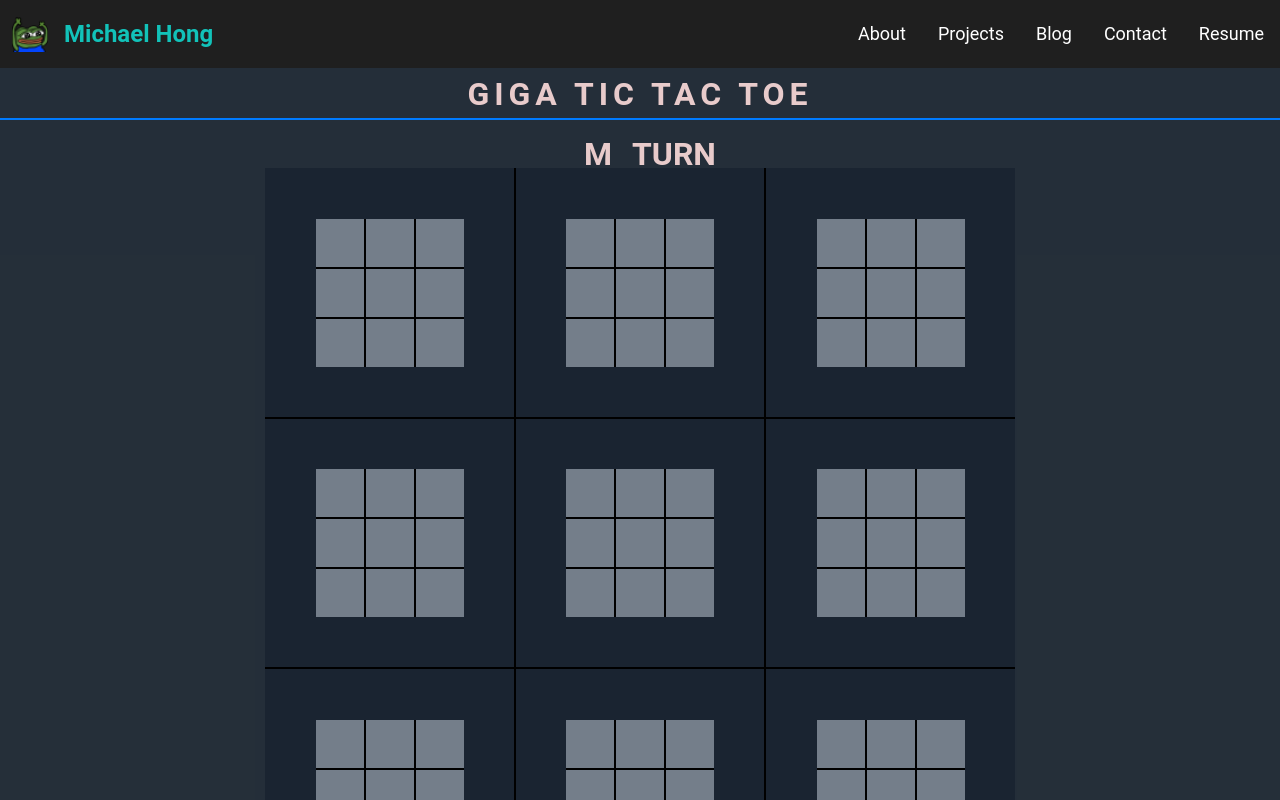
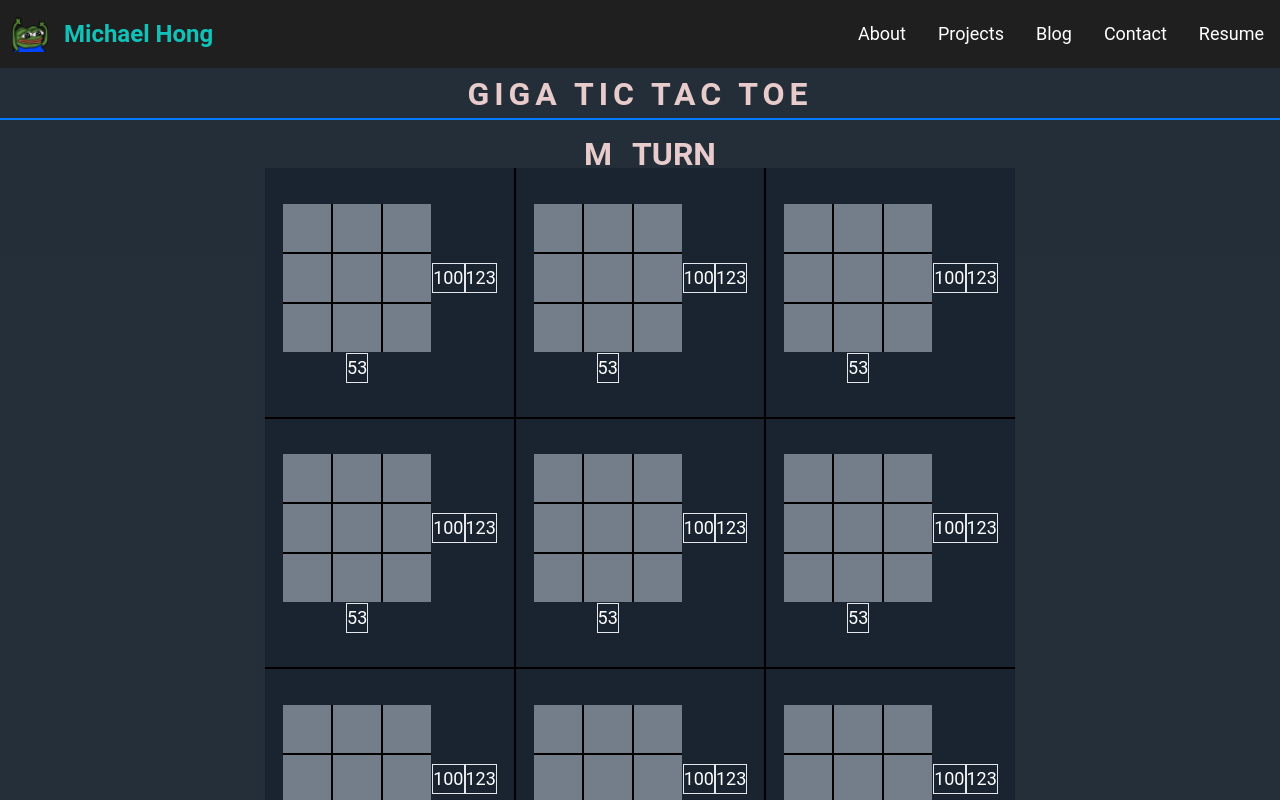
Before and after one commit to mycoal2/portfolio, a React (Create React App) app: page /test in a window 1280 px wide. Shown: the top 800 px of the page. Built offline with nearby package versions, Linux system fonts and the light colour scheme.

Commit message:
workin on game

```diff
--- a/src/components/Game/ChildBoard.jsx
+++ b/src/components/Game/ChildBoard.jsx
@@ -6,12 +6,26 @@ const ChildBoard = (props) => {
    const [cell, setCell] = useState(Array(9).fill(null));
    const [cellWin, setCellWin] = useState(false);
    const [player1Color, setPlayer1Color] = useState(false);
+   const [boardPlayable, setBoardPlayable] = useState(false);
+   const id = props.id;
+   useEffect(() => {
+      if(props.boardInfo.currentBoard === null || props.boardInfo.currentBoard === id) {
+         setBoardPlayable(true);
+         return;
+      }
+      boardPlayable(false);
+
+   }, [props.boardInfo.currentBoard]);
+
 
    const handleClick = (i, char) => () => {
       let dataCell = cell.slice();
       dataCell[i] = char;
       setCell(dataCell);
       checkWin(i, dataCell);
+      props.boardInfo.changeBoard(i);
+      console.log(props.boardInfo.currentBoard);
+      // console.log(props.boardInfo.freeBoard);
       props.changePlayer();
    }
 
@@ -27,19 +41,28 @@ const ChildBoard = (props) => {
          [2, 4, 6]
       ];
       const linesWin = lines.filter(subarray => subarray.includes(i));
-    for(let i = 0; i < linesWin.length; i++) {
-      if(dataCell[linesWin[i][0]] === dataCell[linesWin[i][1]] && dataCell[linesWin[i][0]] === dataCell[linesWin[i][2]]) {
+      for(let index = 0; index < linesWin.length; index++) {
+         if(dataCell[linesWin[index][0]] === dataCell[linesWin[index][1]] && dataCell[linesWin[index][0]] === dataCell[linesWin[index][2]]) {
             console.log("woner")
             if(props.playerTurn === "M") {
                setPlayer1Color(true);
             }
             setCellWin(true);
+            let tempFreeBoard = props.boardInfo.freeBoard.slice();
+            tempFreeBoard[id] = false;
+            props.boardInfo.setFreeBoard(tempFreeBoard);
+            return;
          }
+      }
+      if(!dataCell.some((element) => element === null)) {
+         let tempFreeBoard = props.boardInfo.freeBoard.slice();
+         tempFreeBoard[i] = false;
+         props.boardInfo.setFreeBoard(tempFreeBoard);
       }
    }
 
   return (
-    <div className={`mediumCell ${cellWin ? (player1Color ? 'player1Border' : 'player2Border') : ''}`}>
+    <div className={`pointer-events-none mediumCell ${cellWin ? (player1Color ? 'player1Border' : 'player2Border') : ''}`}>
       <Square value={cell[0]} onClick={handleClick(0, props.playerTurn)} won={cellWin}/>
       <Square value={cell[1]} onClick={handleClick(1, props.playerTurn)} won={cellWin}/>
       <Square value={cell[2]} onClick={handleClick(2, props.playerTurn)} won={cellWin}/>
--- a/src/components/Game/Game.jsx
+++ b/src/components/Game/Game.jsx
@@ -19,16 +19,21 @@ const Game = () => {
          setPlayerTurn(player1);
       }
    }
-   const changeBoard = (i) => () => {
+   const changeBoard = (i) => {
+      console.log("changed board")
       if(freeBoard[i]) {
          setCurrentBoard(i);
       } else {
          setCurrentBoard(null);
       }
    }
-   // function checkWin() {
+   const boardInfo = {
+      currentBoard,
+      changeBoard,
+      freeBoard,
+      setFreeBoard,
+   }
 
-   // };
    return (
       <section className="bg-secondery py-20">
          <div className="game-title">GIGA TIC TAC TOE</div>
@@ -37,15 +42,15 @@ const Game = () => {
             <div className="overflow-hidden">TURN</div>
          </div>
          <div className="board">
-            <ParentBoard playerTurn={playerTurn} changePlayer={changePlayerTurn} currentBoard={currentBoard} freeBoard={freeBoard} changeBoard={changeBoard} setFreeBoard={setFreeBoard}/>
-            <ParentBoard playerTurn={playerTurn} changePlayer={changePlayerTurn} currentBoard={currentBoard} freeBoard={freeBoard} changeBoard={changeBoard} setFreeBoard={setFreeBoard}/>
-            <ParentBoard playerTurn={playerTurn} changePlayer={changePlayerTurn} currentBoard={currentBoard} freeBoard={freeBoard} changeBoard={changeBoard} setFreeBoard={setFreeBoard}/>
-            <ParentBoard playerTurn={playerTurn} changePlayer={changePlayerTurn} currentBoard={currentBoard} freeBoard={freeBoard} changeBoard={changeBoard} setFreeBoard={setFreeBoard}/>
-            <ParentBoard playerTurn={playerTurn} changePlayer={changePlayerTurn} currentBoard={currentBoard} freeBoard={freeBoard} changeBoard={changeBoard} setFreeBoard={setFreeBoard}/>
-            <ParentBoard playerTurn={playerTurn} changePlayer={changePlayerTurn} currentBoard={currentBoard} freeBoard={freeBoard} changeBoard={changeBoard} setFreeBoard={setFreeBoard}/>
-            <ParentBoard playerTurn={playerTurn} changePlayer={changePlayerTurn} currentBoard={currentBoard} freeBoard={freeBoard} changeBoard={changeBoard} setFreeBoard={setFreeBoard}/>
-            <ParentBoard playerTurn={playerTurn} changePlayer={changePlayerTurn} currentBoard={currentBoard} freeBoard={freeBoard} changeBoard={changeBoard} setFreeBoard={setFreeBoard}/>
-            <ParentBoard playerTurn={playerTurn} changePlayer={changePlayerTurn} currentBoard={currentBoard} freeBoard={freeBoard} changeBoard={changeBoard} setFreeBoard={setFreeBoard}/>
+            <ParentBoard playerTurn={playerTurn} changePlayer={changePlayerTurn} boardInfo={boardInfo} id="0"/>
+            <ParentBoard playerTurn={playerTurn} changePlayer={changePlayerTurn} boardInfo={boardInfo} id="1"/>
+            <ParentBoard playerTurn={playerTurn} changePlayer={changePlayerTurn} boardInfo={boardInfo} id="2"/>
+            <ParentBoard playerTurn={playerTurn} changePlayer={changePlayerTurn} boardInfo={boardInfo} id="3"/>
+            <ParentBoard playerTurn={playerTurn} changePlayer={changePlayerTurn} boardInfo={boardInfo} id="4"/>
+            <ParentBoard playerTurn={playerTurn} changePlayer={changePlayerTurn} boardInfo={boardInfo} id="5"/>
+            <ParentBoard playerTurn={playerTurn} changePlayer={changePlayerTurn} boardInfo={boardInfo} id="6"/>
+            <ParentBoard playerTurn={playerTurn} changePlayer={changePlayerTurn} boardInfo={boardInfo} id="7"/>
+            <ParentBoard playerTurn={playerTurn} changePlayer={changePlayerTurn} boardInfo={boardInfo} id="8"/>
          </div>
       </section>
    )
--- a/src/components/Game/ParentBoard.jsx
+++ b/src/components/Game/ParentBoard.jsx
@@ -3,12 +3,16 @@ import ChildBoard from "./ChildBoard";
 import "./Game.scss"
 
 const ParentBoard = (props) => {
-  return (
-    <>
-      <cell className="bg-third parentCell">
-         <ChildBoard playerTurn={props.playerTurn} changePlayer={props.changePlayer}></ChildBoard>
-      </cell>
-    </>
+   const id = props.id;
+   return (
+      <>
+         <cell className="bg-third parentCell">
+            <ChildBoard playerTurn={props.playerTurn} changePlayer={props.changePlayer} boardInfo={props.boardInfo} id={id}></ChildBoard>
+            <button className="text-white border" onClick={()=>{console.log(props.boardInfo.currentBoard)}} >100</button>
+            <button className="text-white border" onClick={()=>{props.boardInfo.changeBoard(5)}} >123</button>
+            <button className="text-white border" onClick={()=>{console.log(id)}} >53</button>
+         </cell>
+      </>
   )
 }
 
```
Lines whose indentation alone changed are shown as unchanged.
